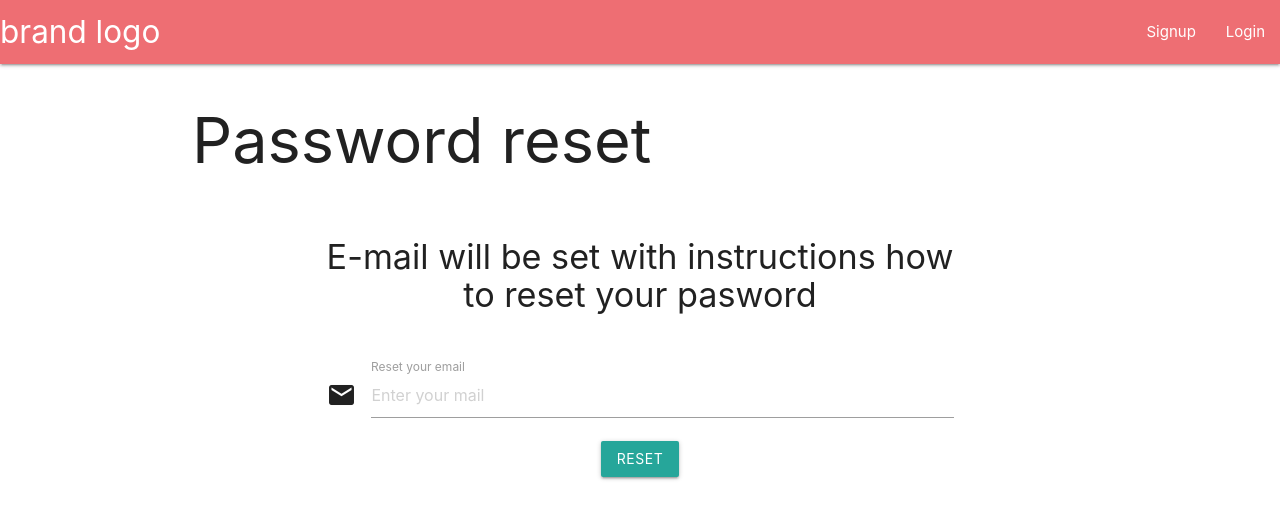
After one commit to sashaPlavi/php_login, a PHP site: page /reset-password.php in a window 1280 px wide. The commit adds this page. Shown: the top 519 px of the page. Run offline with PHP 8.4, Linux system fonts and the light colour scheme.

Commit message:
forgot password?

```diff
--- a/login.php
+++ b/login.php
@@ -72,6 +72,10 @@ require 'header.php'
         <a class="btn waves-effect waves-light" href="signup.php">Signup</a>
       </div>
 
+      <div class="section">
+        <a href="reset-password.php">Forgot your password?</a>
+      </div>
+
 
 
     </div>
--- /dev/null
+++ b/reset-password.php
@@ -0,0 +1,56 @@
+<?php
+
+
+
+
+if (isset($_POST['login-submit'])) {
+}
+
+?>
+<?php
+require 'header.php'
+
+?>
+<main>
+  <div class="container">
+
+    <h1>Password reset</h1>
+    <div class="container center section">
+      <h4>E-mail will be set with instructions how to reset your pasword</h4>
+    </div>
+
+
+
+    <div class="container   ">
+
+      <form action=" <?php echo $_SERVER['PHP_SELF'] ?>" method="post">
+
+
+        <div class="section">
+
+          <div class="input-field">
+
+
+            <i class="material-icons prefix">email</i>
+            <input id="icon_prefix" type="text" name="email" class="validate" placeholder="Enter your mail">
+            <label for="icon_prefix">Reset your email</label>
+
+          </div>
+          <div class="center">
+
+            <button class="btn waves-effect waves-light" type="submit" name="reset-password">Reset
+
+            </button>
+          </div>
+        </div>
+      </form>
+    </div>
+
+
+  </div>
+</main>
+
+<?php
+require 'footer.php'
+
+?>
```
